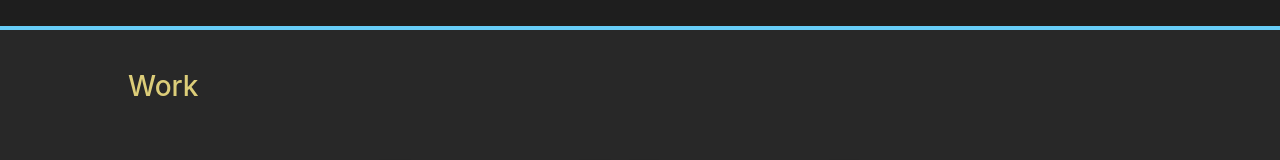
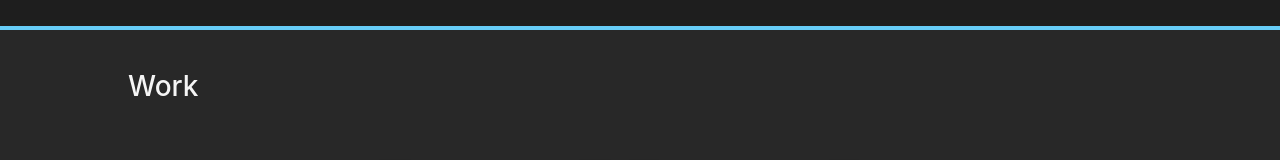
Before and after one commit to cesarpcj/portifolio, a React (Create React App) app: page / in a window 1280 px wide. Shown: the part 490-650 px from the top of the page. Built offline with nearby package versions, Linux system fonts and the light colour scheme.

Commit message:
version 2.0 UK

```diff
--- a/src/App.css
+++ b/src/App.css
@@ -243,7 +243,8 @@ to{transform: translateX(0);}
 .main--works h3{
   margin: 40px 0 30px 10%;
   text-align: left;
-  color: rgb(220, 205, 121);;
+  color: rgb(220, 205, 121);
+  color: whitesmoke;
 }
 
 .main--works p, h5, h2{
--- a/src/components/workItem.jsx
+++ b/src/components/workItem.jsx
@@ -1,14 +1,14 @@
-import React, {useEffect, useState} from 'react'
+import React from 'react'
 
 export default function WorkItem(props) {
 
 
 
-    const isOnView = (el)=>{
-        var rect = el.getBoundingClientRect();
-        var viewHeight = Math.max(document.documentElement.clientHeight, window.innerHeight);
-        return !(rect.bottom < 0 || rect.top - viewHeight >= 0);
-    }
+    // const isOnView = (el)=>{
+    //     var rect = el.getBoundingClientRect();
+    //     var viewHeight = Math.max(document.documentElement.clientHeight, window.innerHeight);
+    //     return !(rect.bottom < 0 || rect.top - viewHeight >= 0);
+    // }
 
     // useEffect(()=>{
     //     var elem = document.getElementById(props.title);
```
